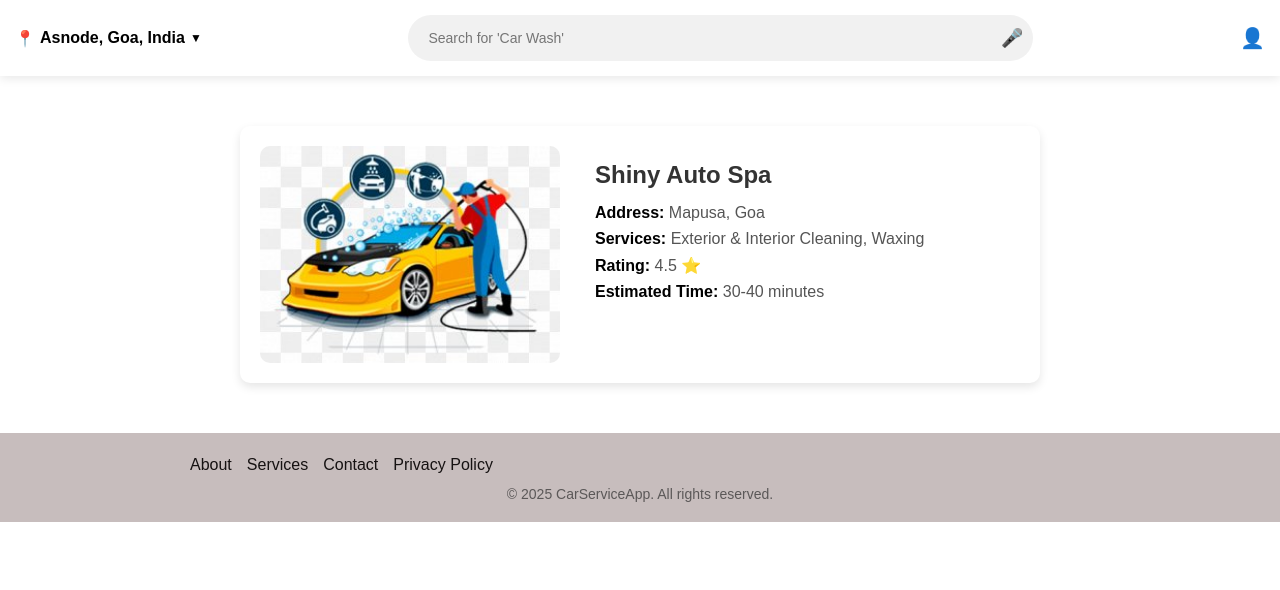
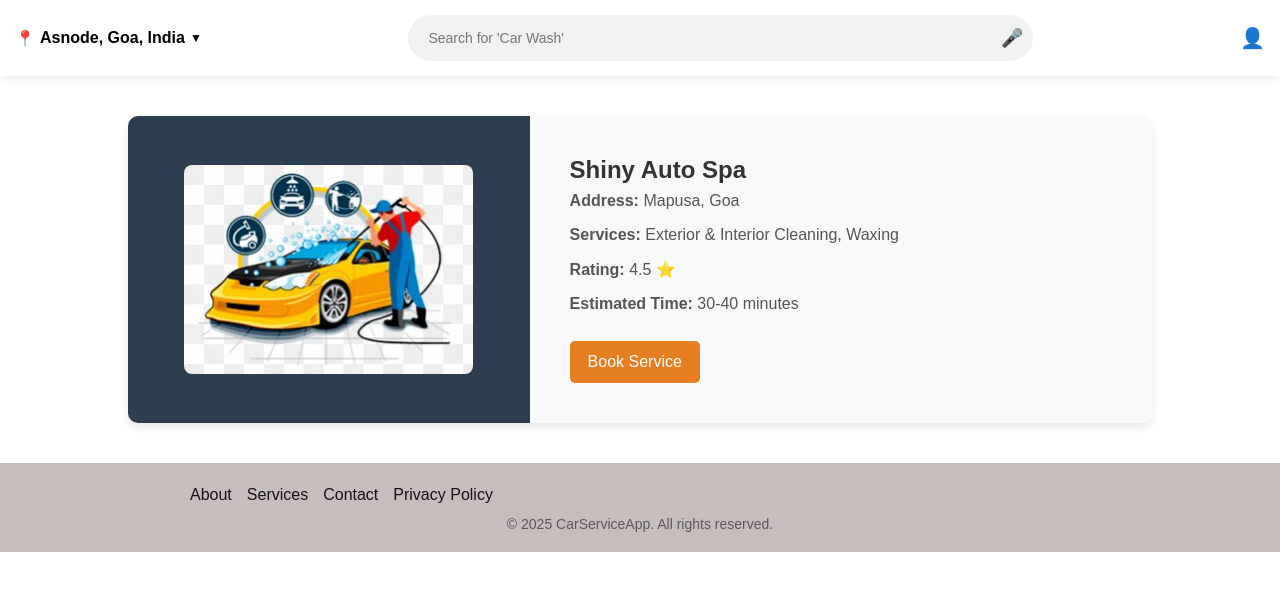
Before and after one commit to Riddhi022002/Project_2.O, a React (Create React App) app in the folder Project_2.O/frontend/car_service_app/: page /station/1 in a window 1280 px wide. Shown: the top 590 px of the page. Built offline with nearby package versions, Linux system fonts and the light colour scheme.

Commit message:
made changes to the washstationdetails component

```diff
--- a/Project_2.O/frontend/car_service_app/src/Components/WashStationDetails.js
+++ b/Project_2.O/frontend/car_service_app/src/Components/WashStationDetails.js
@@ -21,7 +21,6 @@ const carWashStations = [
         rating: "4.7",
         time: "25-35 minutes"
     }
-    // Add more if needed
 ];
 
 const CarWashDetails = () => {
@@ -33,14 +32,20 @@ const CarWashDetails = () => {
     }
 
     return (
-        <div className="car-wash-details">
-            <img src={station.image} alt={station.name} />
-            <div className="car-wash-info">
+        <div className="car-wash-container">
+            {/* Left Section */}
+            <div className="car-wash-left">
+                <img src={station.image} alt={station.name} />
+            </div>
+
+            {/* Right Section */}
+            <div className="car-wash-right">
                 <h2>{station.name}</h2>
                 <p><strong>Address:</strong> {station.location}</p>
                 <p><strong>Services:</strong> {station.services}</p>
                 <p><strong>Rating:</strong> {station.rating} ⭐</p>
                 <p><strong>Estimated Time:</strong> {station.time}</p>
+                <button className="book-service-btn">Book Service</button>
             </div>
         </div>
     );
--- a/Project_2.O/frontend/car_service_app/src/StyleSheets/washstationdetails.css
+++ b/Project_2.O/frontend/car_service_app/src/StyleSheets/washstationdetails.css
@@ -1,39 +1,62 @@
-.car-wash-details {
+.car-wash-container {
     display: flex;
-    align-items: flex-start;
-    gap: 20px;
-    max-width: 800px;
-    margin: 50px auto;
-    padding: 20px;
-    background-color: #fff;
+    width: 80%;
+    margin: 40px auto;
     border-radius: 10px;
-    box-shadow: 0px 4px 10px rgba(0, 0, 0, 0.1);
+    overflow: hidden;
+    box-shadow: 0 4px 10px rgba(0, 0, 0, 0.1);
 }
 
-.car-wash-details img {
-    width: 300px;
-    height: auto;
-    border-radius: 10px;
+/* Left Section */
+.car-wash-left {
+    flex: 1;
+    background: #2c3e50;  /* Darker shade */
+    display: flex;
+    align-items: center;
+    justify-content: center;
+    padding: 20px;
 }
 
-.car-wash-info {
+.car-wash-left img {
+    width: 80%;
+    border-radius: 8px;
+}
+
+/* Right Section */
+.car-wash-right {
+    flex: 1.5;
+    background: #f8f9fa;  /* Lighter shade */
+    padding: 40px;
     display: flex;
     flex-direction: column;
     justify-content: center;
 }
 
-.car-wash-info h2 {
+.car-wash-right h2 {
     font-size: 24px;
     color: #333;
-    margin-bottom: 15px;
 }
 
-.car-wash-info p {
+.car-wash-right p {
     font-size: 16px;
     color: #555;
-    margin-bottom: 8px;
+    margin: 8px 0;
 }
 
-.car-wash-info p strong {
-    color: #000;
+/* Book Service Button */
+.book-service-btn {
+    background: #e67e22; /* Orange shade */
+    color: white;
+    border: none;
+    padding: 12px 18px;
+    font-size: 16px;
+    cursor: pointer;
+    border-radius: 5px;
+    margin-top: 20px;
+    align-self: flex-start;
+    transition: background 0.3s;
 }
+
+.book-service-btn:hover {
+    background: #d35400; /* Darker Orange */
+}
```
